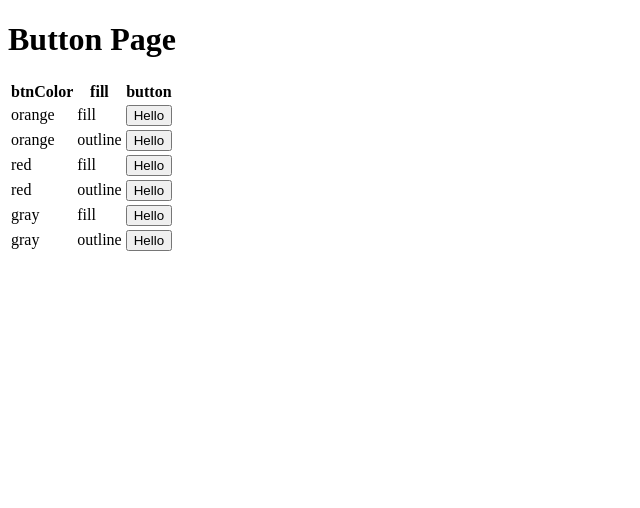
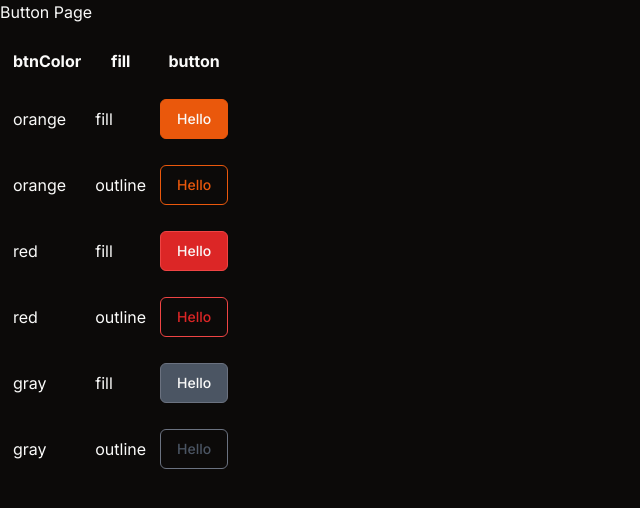
Before and after one commit to YuPototo/Easy-Japanese-Listen, a Next.js app: page /styles/button in a window 1280 px wide. Shown: the top 508 px of the page, without its empty margins (0-640 px from the left). Built offline with nearby package versions, Linux system fonts and the light colour scheme.

Commit message:
make style page better

```diff
--- a/src/app/styles/button/page.tsx
+++ b/src/app/styles/button/page.tsx
@@ -4,7 +4,7 @@ export default async function Page() {
     return (
         <main className="">
             <h1>Button Page</h1>
-            <table>
+            <table className="border-separate border-spacing-x-3 border-spacing-y-6">
                 <thead>
                     <tr>
                         <th>btnColor</th>
@@ -13,7 +13,7 @@ export default async function Page() {
                     </tr>
                 </thead>
                 <tbody>
-                    <tr>
+                    <tr className="">
                         <td>orange</td>
                         <td>fill</td>
                         <td>
--- a/src/app/(toUser)/layout.tsx
+++ b/src/app/styles/layout.tsx
@@ -1,14 +1,12 @@
-import type { Metadata } from 'next'
 import { Inter } from 'next/font/google'
 import '../globals.css'
 import { cn } from '@/lib/utils'
-import NavBar from '@/components/NavBar'
 
 const inter = Inter({ subsets: ['latin'] })
 
-export const metadata: Metadata = {
-    title: '日语轻松学',
-    description: '',
+export const metadata = {
+    title: 'UI Components',
+    description: 'Generated by Next.js',
 }
 
 export default function RootLayout({
@@ -24,12 +22,7 @@ export default function RootLayout({
                 `bg-background text-foreground antialiased`,
             )}
         >
-            <body className="min-h-screen">
-                <NavBar />
-                <div className="container mx-auto mt-12 h-full max-w-7xl">
-                    {children}
-                </div>
-            </body>
+            <body>{children}</body>
         </html>
     )
 }
--- a/src/components/ui/button.tsx
+++ b/src/components/ui/button.tsx
@@ -10,7 +10,9 @@ import { cn } from '@/lib/utils'
  */
 
 const buttonVariants = cva(
-    'border inline-flex items-center justify-center whitespace-nowrap rounded-md text-sm font-medium ring-offset-background transition-colors focus-visible:outline-none focus-visible:ring-2 focus-visible:ring-ring focus-visible:ring-offset-2 disabled:pointer-events-none disabled:opacity-50',
+    `border inline-flex items-center justify-center whitespace-nowrap rounded-md text-sm font-medium ring-offset-background transition-colors
+    focus-visible:outline-none focus-visible:ring-2 focus-visible:ring-ring focus-visible:ring-offset-2
+    disabled:pointer-events-none disabled:opacity-50`,
     {
         variants: {
             btnColor: {
```
